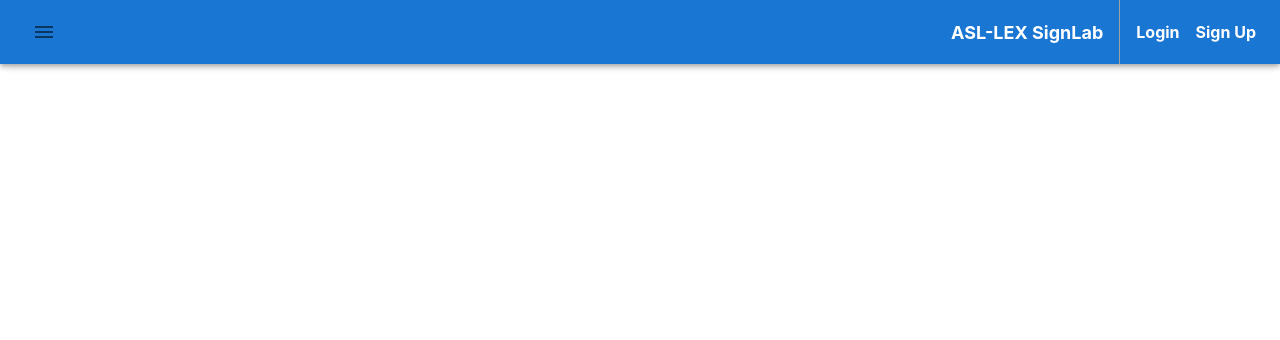
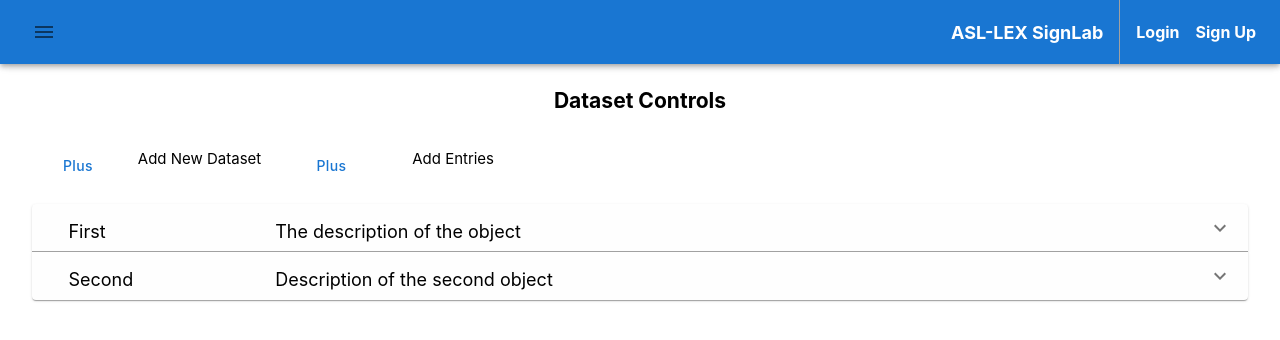
Before and after one commit to hicsail/signlab-react, a React (Vite) app: page /datasetcontrols in a window 1280 px wide. Shown: the top 340 px of the page. Built offline with nearby package versions, Linux system fonts and the light colour scheme.

Commit message:
dataset controls page

```diff
--- a/src/App.tsx
+++ b/src/App.tsx
@@ -16,6 +16,7 @@ import { ProjectUserPermissions } from './pages/projects/ProjectUserPermissions'
 import { StudyUserPermissions } from './pages/studies/UserPermissions';
 import { DownloadTags } from './pages/studies/DownloadTags';
 import { LoginPage } from './pages/LoginPage';
+import { DatasetControls } from './pages/datasets/DatasetControls';
 
 function App() {
   return (
@@ -28,13 +29,14 @@ function App() {
             <Route path={'/loginpage'} element={<LoginPage />} />
             <Route path={'/newproject'} element={<NewProject />} />
             <Route path={'/projectcontrol'} element={<ProjectControl />} />
-            <Route path={'/projectaccess'} element={<ProjectAccess />} />
             <Route path={'/userpermissions'} element={<ProjectUserPermissions />} />
             <Route path={'/newstudy'} element={<NewStudy />} />
             <Route path={'/studycontrol'} element={<StudyControl />} />
             <Route path={'/studyuserpermissions'} element={<StudyUserPermissions />} />
             <Route path={'/downloadtags'} element={<DownloadTags />} />
             <Route path={'/successpage'} element={<SuccessPage />} />
+            <Route path={'/datasetcontrols'} element={<DatasetControls />} />
+            <Route path={'/projectaccess'} element={<ProjectAccess />} />
             <Route path={'/contribute'} element={<ContributePage />} />
             <Route path={'/tagging'} element={<TagView />} />
           </Routes>
--- /dev/null
+++ b/src/components/DatasetControlComponent.tsx
@@ -0,0 +1,91 @@
+import { Box } from '@mui/material';
+import { DataGrid, GridColDef } from '@mui/x-data-grid';
+import { GridRowModesModel } from '@mui/x-data-grid-pro';
+import { useState } from 'react';
+
+interface Row {
+  id: number;
+  view: string;
+  entry: string;
+  responder: string;
+  access: boolean;
+}
+
+interface Table {
+  tableRows: Row[];
+}
+
+const DatasetControlComponent: React.FC<Table> = ({ tableRows }: Table) => {
+  const [rows] = useState(tableRows);
+  const [rowModesModel, setRowModesModel] = useState<GridRowModesModel>({});
+
+  const handleRowModesModelChange = (newRowModesModel: GridRowModesModel) => {
+    setRowModesModel(newRowModesModel);
+  };
+
+  /*const handleDeleteClick = (id: GridRowId) => () => {
+    setRows(rows.filter((row) => row.id !== id));
+  };*/
+
+  const columns: GridColDef[] = [
+    { field: 'id', headerName: 'ID', width: 180 },
+    {
+      field: 'view',
+      headerName: 'View',
+      width: 140,
+      editable: true
+    },
+    {
+      field: 'entry',
+      headerName: 'Entry ID',
+      width: 200,
+      editable: true
+    },
+    {
+      field: 'responder',
+      headerName: 'Responder ID',
+      width: 200,
+      editable: true
+    },
+    {
+      field: 'access',
+      type: 'boolean',
+      headerName: 'Access',
+      width: 100
+    }
+  ];
+
+  return (
+    <Box sx={{ height: 800, width: '100%', boxShadow: '1px 9px 15px darkgrey' }}>
+      <DataGrid
+        sx={{
+          '&.MuiDataGrid-root': {
+            fontWeight: 'normal'
+          },
+          '& .MuiDataGrid-cell': {
+            overflow: 'auto',
+            paddingTop: '8px !important',
+            paddingBottom: '8px !important'
+          }
+        }}
+        getRowHeight={() => 'auto'}
+        rows={rows}
+        columns={columns}
+        rowModesModel={rowModesModel}
+        onRowModesModelChange={handleRowModesModelChange}
+        initialState={{
+          pagination: {
+            paginationModel: {
+              pageSize: 8
+            }
+          }
+        }}
+        pageSizeOptions={[5]}
+        checkboxSelection
+        disableRowSelectionOnClick
+      />
+    </Box>
+  );
+};
+
+export { DatasetControlComponent };
--- a/src/pages/datasets/DatasetControls.tsx
+++ b/src/pages/datasets/DatasetControls.tsx
@@ -0,0 +1,81 @@
+import { Accordion, AccordionDetails, AccordionSummary, Box, Button, Container, Typography } from '@mui/material';
+import ExpandMoreIcon from '@mui/icons-material/ExpandMore';
+import { DatasetControlComponent } from '../../components/DatasetControlComponent';
+
+const controls = [
+  { name: 'First', description: 'The description of the object' },
+  { name: 'Second', description: 'Description of the second object' }
+];
+
+const rows = [
+  {
+    id: 1,
+    view: '',
+    entry: '',
+    responder: '',
+    access: true
+  },
+  {
+    id: 2,
+    view: '',
+    entry: '',
+    responder: '',
+    access: true
+  },
+  {
+    id: 3,
+    view: '',
+    entry: '',
+    responder: '',
+    access: true
+  },
+  {
+    id: 4,
+    view: '',
+    entry: '',
+    responder: '',
+    access: false
+  }
+];
+
+interface Control {
+  name: string;
+  description: string;
+}
+
+const DatasetControls = () => {
+  return (
+    <Box sx={{ position: 'absolute', top: '8%', left: '2.5%', right: '2.5%' }}>
+      <h3 style={{ top: '10%', paddingBottom: '10px' }}>Dataset Controls</h3>
+      <Box sx={{ display: 'flex', paddingBottom: '20px' }}>
+        <Box sx={{ width: '20%', display: 'flex', flexDirection: 'row', justifyContent: 'space-around' }}>
+          <Button>Plus</Button>
+          <Typography variant="body2">Add New Dataset</Typography>
+        </Box>
+        <Box sx={{ width: '20%', display: 'flex', flexDirection: 'row', justifyContent: 'space-around' }}>
+          <Button>Plus</Button>
+          <Typography variant="body2">Add Entries</Typography>
+        </Box>
+      </Box>
+      <Box sx={{ width: '100%' }}>
+        {controls.map((item: Control) => (
+          <Accordion key={item.name} disableGutters>
+            <AccordionSummary expandIcon={<ExpandMoreIcon />} aria-controls="panel1a-content" id="panel1a-header">
+              <Typography sx={{ fontWeight: 'normal', position: 'absolute', top: '14px', left: '3%' }}>{item.name}</Typography>
+              <Typography sx={{ fontWeight: 'normal', position: 'absolute', top: '14px', left: '20%' }}>{item.description}</Typography>
+            </AccordionSummary>
+            <AccordionDetails>
+              <Container sx={{ width: '100%', display: 'flex', flexDirection: 'column', justifyContext: 'space-between' }}>
+                <Box sx={{ position: '-webkit-sticky' }}>
+                  <DatasetControlComponent tableRows={rows} />
+                </Box>
+              </Container>
+            </AccordionDetails>
+          </Accordion>
+        ))}
+      </Box>
+    </Box>
+  );
+};
+
+export { DatasetControls };
```
